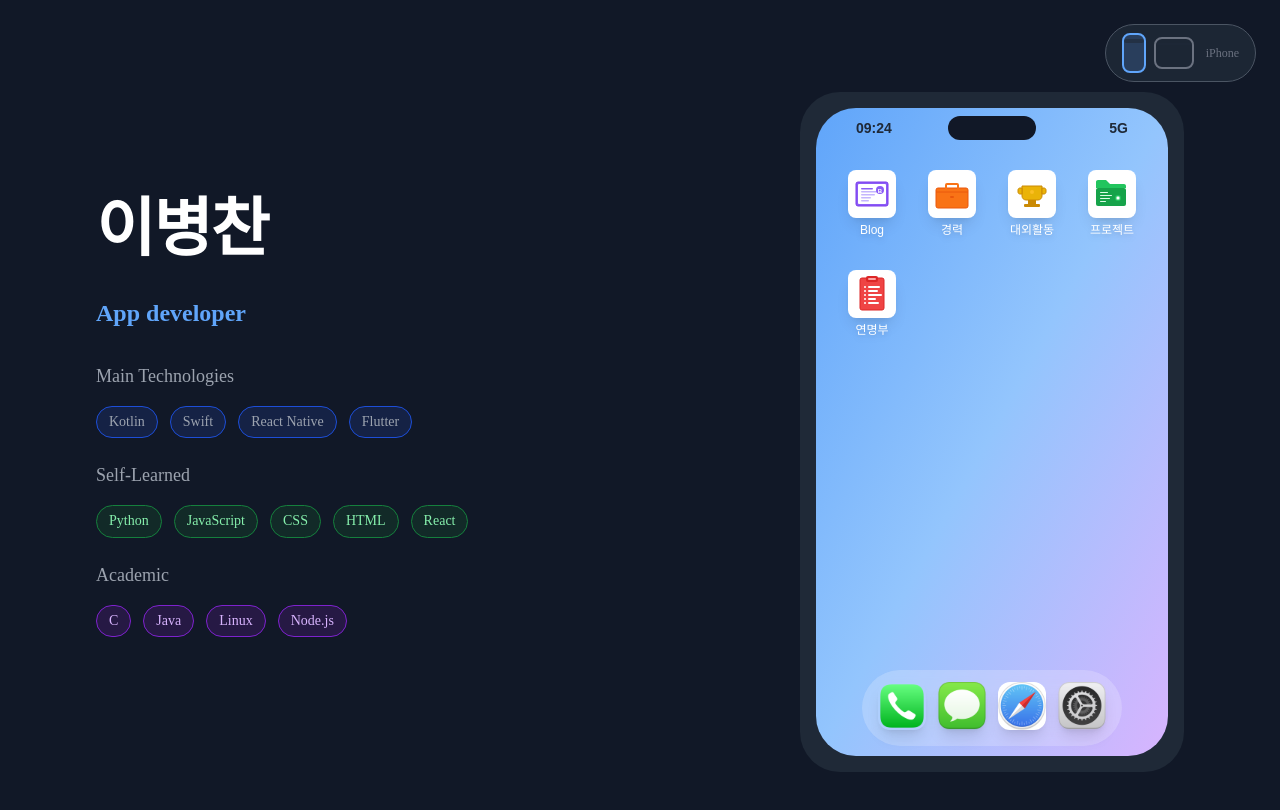
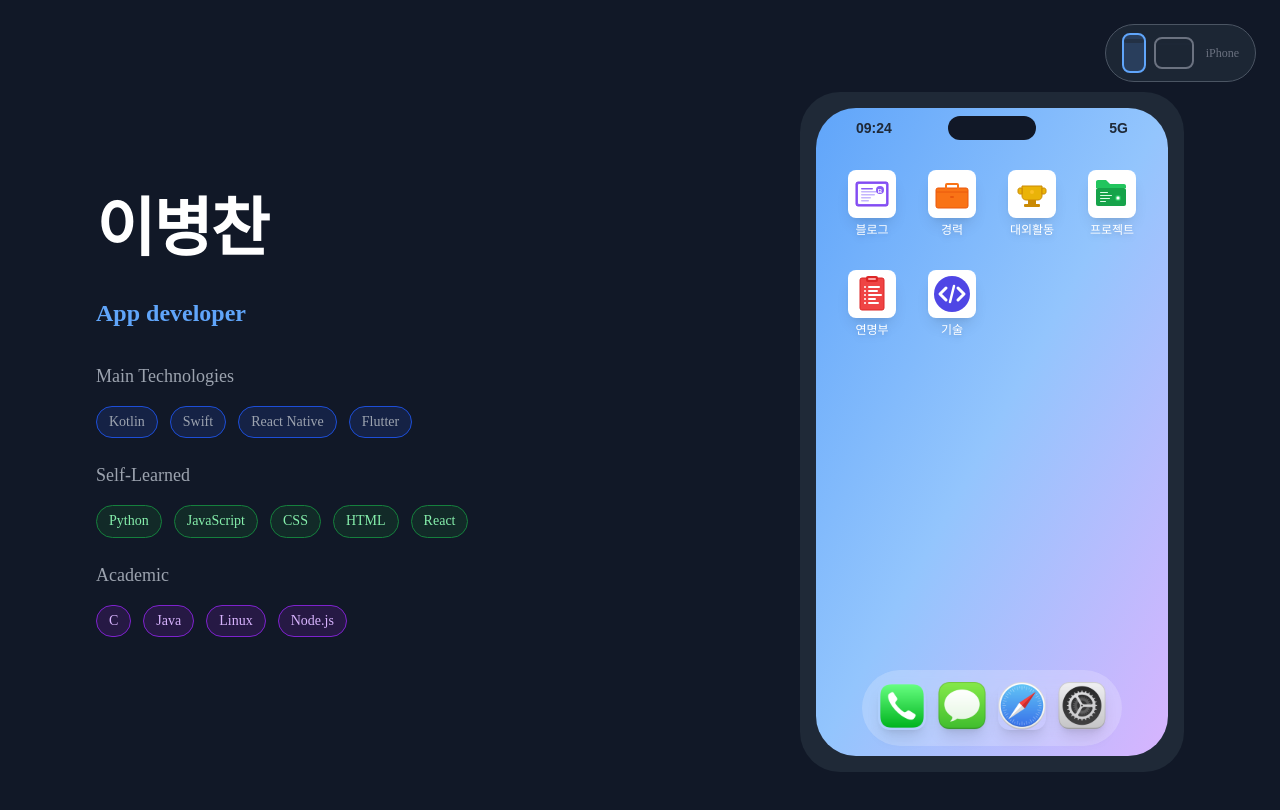
Before and after one commit to mark77234/mark77234.github.io, a React (Vite) app: page / in a window 1280 px wide. Shown: the top 810 px of the page. Built offline with nearby package versions, Linux system fonts and the light colour scheme.

Commit message:
feat: 기술아이콘 추가

```diff
--- a/src/components/device/HomeScreen.tsx
+++ b/src/components/device/HomeScreen.tsx
@@ -9,6 +9,7 @@ import CallIcon from "../../assets/call.svg";
 import MessageIcon from "../../assets/message.svg";
 import SafariIcon from "../../assets/safari.svg";
 import SettingsIcon from "../../assets/settings.svg";
+import SkillsIcon from "../../assets/skills-icon.svg";
 
 interface HomeScreenProps {
   deviceType: DeviceType;
@@ -18,30 +19,15 @@ interface HomeScreenProps {
 interface AppIconProps {
   name?: string;
   icon: string;
-  color?: string;
   onClick?: () => void;
   linkTo?: string;
-  isSvg?: boolean;
 }
 
-function AppIcon({
-  name,
-  icon,
-  color,
-  onClick,
-  linkTo,
-  isSvg = false,
-}: AppIconProps) {
+function AppIcon({ name, icon, onClick, linkTo }: AppIconProps) {
   const iconContent = (
     <div className="flex flex-col items-center">
-      <div
-        className={`w-12 h-12 rounded-xl flex items-center justify-center text-2xl shadow-lg mb-1 ${color}`}
-      >
-        {isSvg ? (
-          <img src={icon} alt={name} className="w-full h-full object-cover" />
-        ) : (
-          icon
-        )}
+      <div className="w-12 h-12 rounded-xl flex items-center justify-center text-2xl shadow-lg mb-1">
+        <img src={icon} alt={name} className="w-full h-full object-cover" />
       </div>
       <span className="text-xs text-white text-center font-medium max-w-16 drop-shadow-md">
         {name}
@@ -75,16 +61,12 @@ export default function HomeScreen({
   onAppClick,
 }: HomeScreenProps) {
   const apps = [
-    { name: "Blog", icon: BlogIcon, color: "bg-purple-500", isSvg: true },
-    { name: "경력", icon: CareerIcon, color: "bg-orange-500", isSvg: true },
-    {
-      name: "대외활동",
-      icon: ActivityIcon,
-      color: "bg-yellow-500",
-      isSvg: true,
-    },
-    { name: "프로젝트", icon: ProjectIcon, color: "bg-green-500", isSvg: true },
-    { name: "연명부", icon: ContactIcon, color: "bg-red-500", isSvg: true },
+    { name: "블로그", icon: BlogIcon },
+    { name: "경력", icon: CareerIcon },
+    { name: "대외활동", icon: ActivityIcon },
+    { name: "프로젝트", icon: ProjectIcon },
+    { name: "연명부", icon: ContactIcon },
+    { name: "기술", icon: SkillsIcon },
   ];
 
   const gridCols = deviceType === "ipad" ? "grid-cols-4" : "grid-cols-4";
@@ -102,9 +84,7 @@ export default function HomeScreen({
                 key={index}
                 name={app.name}
                 icon={app.icon}
-                color={app.color}
                 linkTo="/blog"
-                isSvg={app.isSvg}
               />
             );
           }
@@ -113,9 +93,7 @@ export default function HomeScreen({
               key={index}
               name={app.name}
               icon={app.icon}
-              color={app.color}
               onClick={() => onAppClick(app.name)}
-              isSvg={app.isSvg}
             />
           );
         })}
@@ -124,28 +102,11 @@ export default function HomeScreen({
       {/* 독 영역 */}
       <div className="flex justify-center mt-auto mb-2">
         <div className="bg-white/20 backdrop-blur-md rounded-full px-4 py-3 flex gap-3">
-          <AppIcon
-            icon={CallIcon}
-            onClick={() => onAppClick("Phone")}
-            isSvg={true}
-          />
+          <AppIcon icon={CallIcon} onClick={() => onAppClick("Phone")} />
 
-          <AppIcon
-            icon={MessageIcon}
-            onClick={() => onAppClick("Camera")}
-            isSvg={true}
-          />
-          <AppIcon
-            icon={SafariIcon}
-            color="bg-white"
-            onClick={() => onAppClick("Safari")}
-            isSvg={true}
-          />
-          <AppIcon
-            icon={SettingsIcon}
-            onClick={() => onAppClick("Settings")}
-            isSvg={true}
-          />
+          <AppIcon icon={MessageIcon} onClick={() => onAppClick("Camera")} />
+          <AppIcon icon={SafariIcon} onClick={() => onAppClick("Safari")} />
+          <AppIcon icon={SettingsIcon} onClick={() => onAppClick("Settings")} />
         </div>
       </div>
     </div>
```
Also changed, not shown: src/assets/skills-icon.svg (added).
